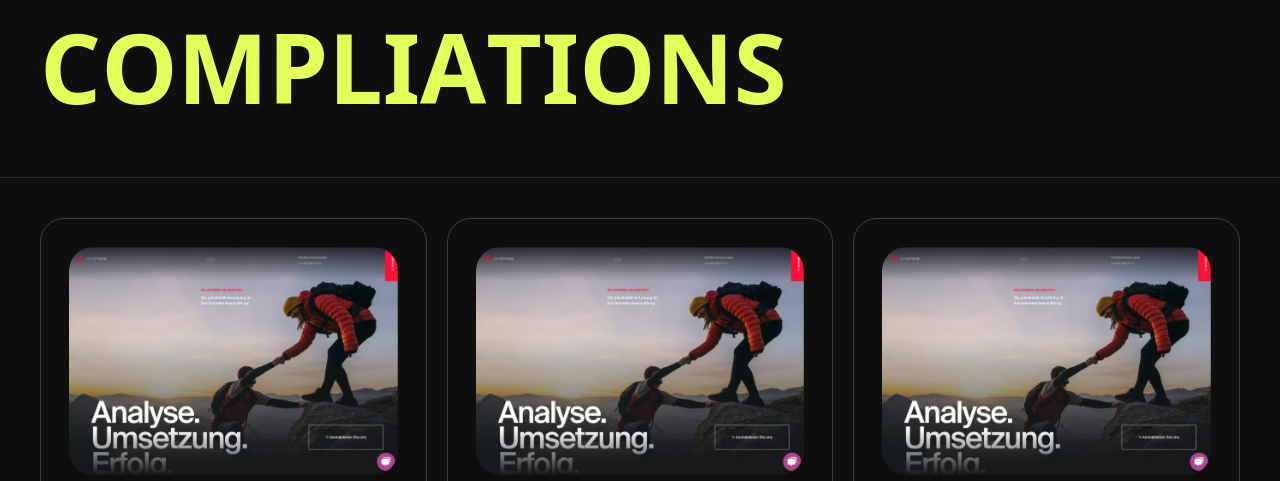
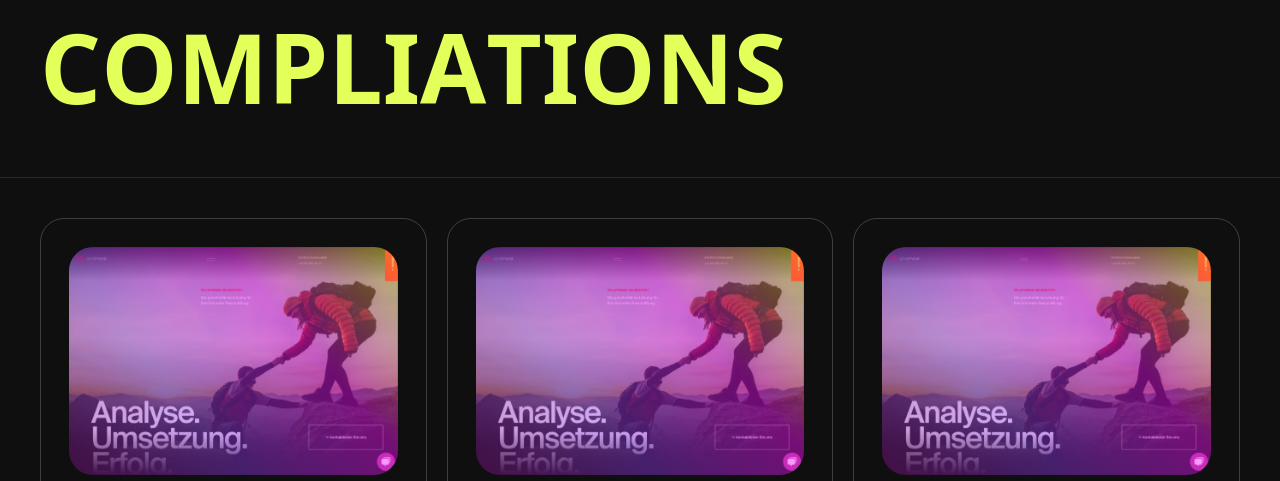
Before and after one commit to ycraah/project1, a plain HTML site: page index.html in a window 1280 px wide. Shown: the part 122-603 px from the top of the page. Drawn offline with nearby package versions, Linux system fonts and the light colour scheme.

Commit message:
이미지 블러처리 효과

```diff
--- a/styles/index.css
+++ b/styles/index.css
@@ -92,7 +92,7 @@ body {
   transtion: all 1s;
 }
 
-.category .item-box:hover .border-box {
+.category .item-box.is-active .border-box {
   animation: rotateGradient 3s infinite linear;
 }
 
@@ -116,8 +116,29 @@ body {
   height: calc(100% - 2 * (var(--inner-box-margin)));
 }
 
+.category .item-box .content-image {
+  position: relative;
+}
+
+.category .item-box .content-image::before {
+  position: absolute;
+  top: 0;
+  left: 0;
+  content: "";
+  width: 100%;
+  height: 100%;
+  background: linear-gradient(50deg, purple, blueviolet, Magenta, yellow);
+  opacity: 0.4;
+  z-index: 1;
+  transition: opacity 0.5s;
+}
+
 .category .item-box .content-image img {
   transition: transform 0.5s;
+}
+
+.category .item-box.is-active .content-image::before {
+  opacity: 0;
 }
 
 .category .item-box.is-active .content-image img {
```
